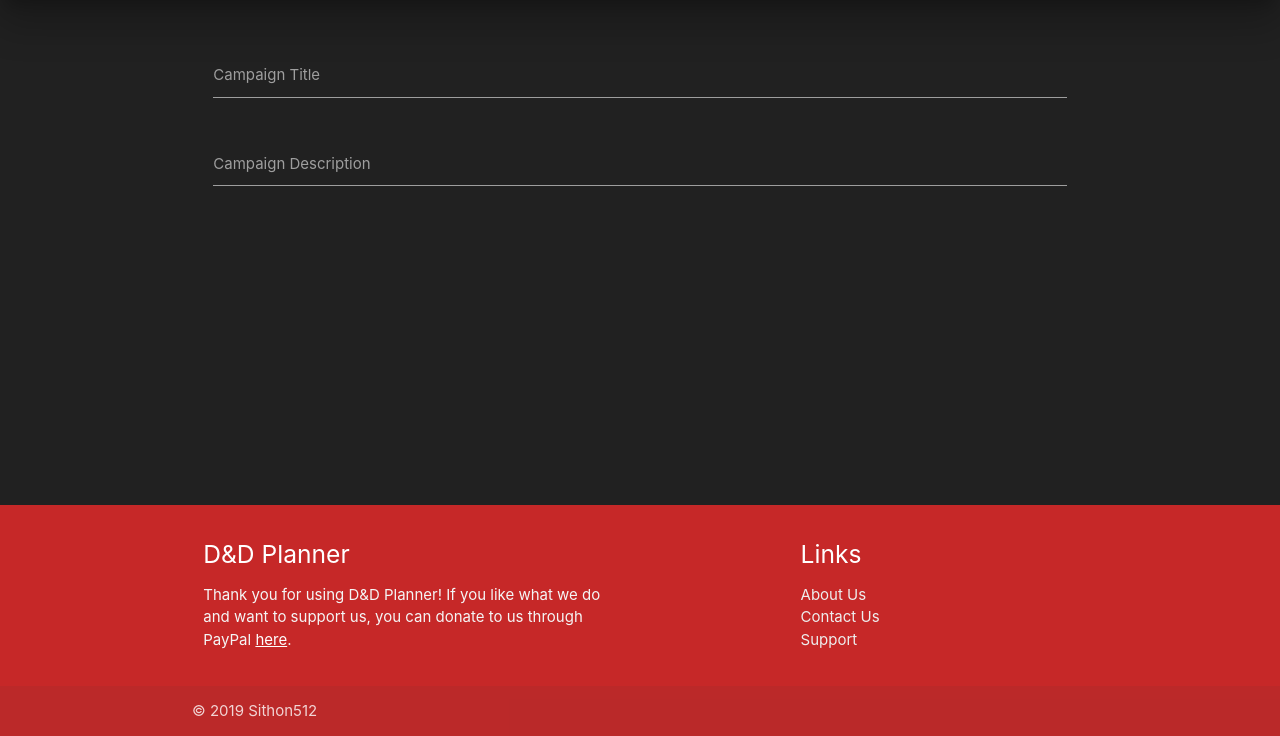
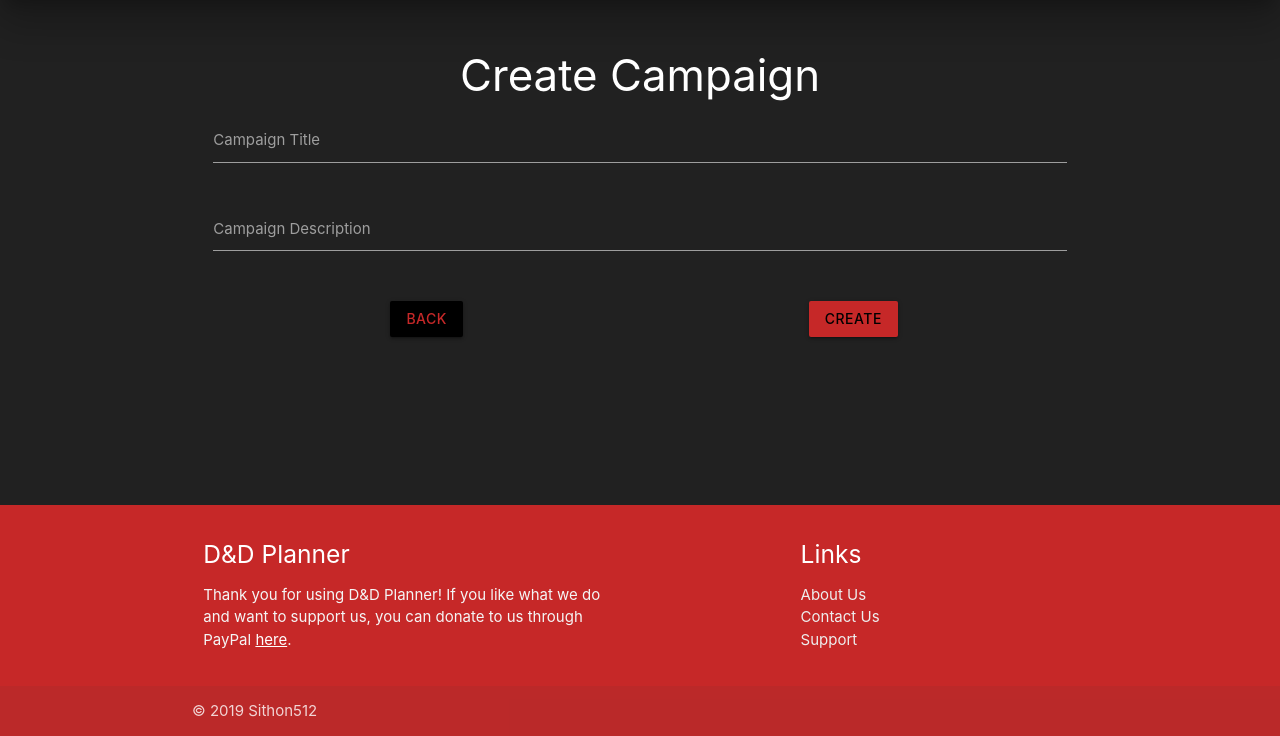
Before and after one commit to sithon512/DnD-Planner, a Django app: page /planner-home/new-campaign/ in a window 1280 px wide. Shown: the part 64-800 px from the top of the page. Run offline with Django 3.2, Linux system fonts and the light colour scheme; the visitor is signed in with stand-in values (Sample User, id 1).

Commit message:
Completed create-campaign page/view.

```diff
--- a/DnDPlanner/main/templates/main/create-campaign.html
+++ b/DnDPlanner/main/templates/main/create-campaign.html
@@ -1,22 +1,60 @@
 {% extends 'main/header.html' %}
+
+{% block style %}
+		<style type="text/css">
+			/* textarea label focus color */
+			.input-field textarea:focus + label {
+				color: white !important;
+			}
+			/* textarea label underline focus color */
+			.row .input-field textarea:focus {
+				border-bottom: 1px solid white !important;
+				box-shadow: 0 1px 0 0 white !important
+			}
+
+			/* label focus color */
+			.input-field input:focus + label {
+				color: white !important;
+			}
+			/* label underline focus color */
+			.row .input-field input:focus {
+				border-bottom: 1px solid white !important;
+				box-shadow: 0 1px 0 0 white !important
+			}
+			/* invalid color */
+			.input-field input[type=text].invalid {
+		    border-bottom: 1px solid #C62828 !important;
+		    box-shadow: 0 1px 0 0 #C62828 !important;
+		  }
+		</style>
+{% endblock %}
 
 {% block content %}
 			<div class="row white-text">
-				<div class="col s12 m8 l8 offset-m2 offset-l2">
-					<h3>{{title}}</h3>
+				<div class="col s10 m8 l8 offset-s1 offset-m2 offset-l2">
+					<h3 align="center">Create Campaign</h3>
 					<form method="POST">
 						{% csrf_token %}
 
 						<div class="row">
 							<div class="input-field">
-								<input id="campaign-title" type="text" data-length="50" style="color:white">
+								<input id="campaign-title" name="campaign-title" type="text" data-length="50" style="color:white" required value="{{initial_title}}">
 								<label for="campaign-title">Campaign Title</label>
 							</div>
 						</div>
 						<div class="row">
 							<div class="input-field">
-								<textarea id="campaign-description" class="materialize-textarea" style="color:white"></textarea>
+								<textarea id="campaign-description" name="campaign-description" class="materialize-textarea" style="color:white" required>{{initial_description}}</textarea>
 								<label for="campaign-description">Campaign Description</label>
+							</div>
+						</div>
+
+						<div class="row">
+							<div class="col s6 m6 l6" align="center">
+								<a href="/planner-home" class="btn black waves-red waves-effect"><strong><span style="color:#C62828">back</span></strong></a>
+							</div>
+							<div class="col s6 m6 l6" align="center">
+								<button class="btn waves-effect waves-red" type="submit" style="background-color:#C62828"><strong><span style="color:black">create</span></strong></button>
 							</div>
 						</div>
 					</form>
--- a/DnDPlanner/main/views.py
+++ b/DnDPlanner/main/views.py
@@ -14,6 +14,7 @@ from django.contrib import messages
 from django.http import HttpResponse, JsonResponse
 from .aux_lib import Creature, sort_init_order
 from .forms import QuickTrkrForm
+from .models import Campaign, UserCampaign
 
 # Create your views here.
 def homepage(request):
@@ -151,9 +152,47 @@ def create_campaign(request):
 	account. Also renders the creation view.
 	"""
 
+	context = {
+		'initial_title': '',
+		'initial_description': '',
+	}
+
+	if request.method == 'POST':
+		# get the form parameters
+		campaign_title = request.POST.get('campaign-title')
+		campaign_description = request.POST.get('campaign-description')
+
+		# ensure title is of appropriate length
+		if len(campaign_title) > 50:
+			messages.error(request, 'Campaign Title must be 50 characters '
+				'or less.')
+			context['initial_title'] = campaign_title
+			context['initial_description'] = campaign_description
+			return render(
+				request,
+				'main/create-campaign.html',
+				context
+			)
+
+		# create new campaign instance and save
+		new_campaign = Campaign()
+		new_campaign.title = campaign_title
+		new_campaign.description = campaign_description
+		new_campaign.save()
+
+		# create new user-campaign mapping and save
+		new_user_campaign_mapping = UserCampaign()
+		new_user_campaign_mapping.user = request.user
+		new_user_campaign_mapping.campaign = new_campaign
+		new_user_campaign_mapping.save()
+
+		messages.success(request, 'Successfully created campaign.')
+		return redirect('main:planner-home')
+
 	return render(
 		request,
 		'main/create-campaign.html',
+		context
 	)
 
 
@@ -162,7 +201,7 @@ def create_campaign(request):
 
 def ajax_remove_from_init_tracker(request):
 	"""
-
+	Handles the removal of a specific character from the intitiative order.
 	"""
 
 	target = request.GET.get('target').strip()
@@ -175,22 +214,16 @@ def ajax_remove_from_init_tracker(request):
 		else:
 			target += token
 
-	# print(f'target: "{target}"')
 	found = False
 
 	init_order = request.session['init_order']
 	for char in init_order:
-		# print(f'Current Name: \"{char["name"]}\"')
 		if char['name'] == target:
-			# print(f'found: {char["name"]}')
 			found = True
 			break
 
 	if found:
-		# print(char)
-		# print()
 		init_order.remove(char)
-		# print(init_order)
 
 	request.session['init_order'] = init_order
 
```
